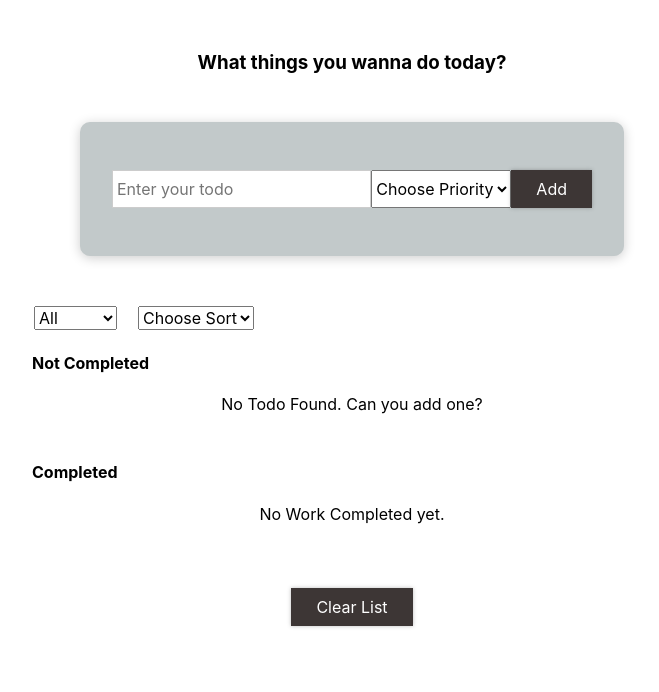
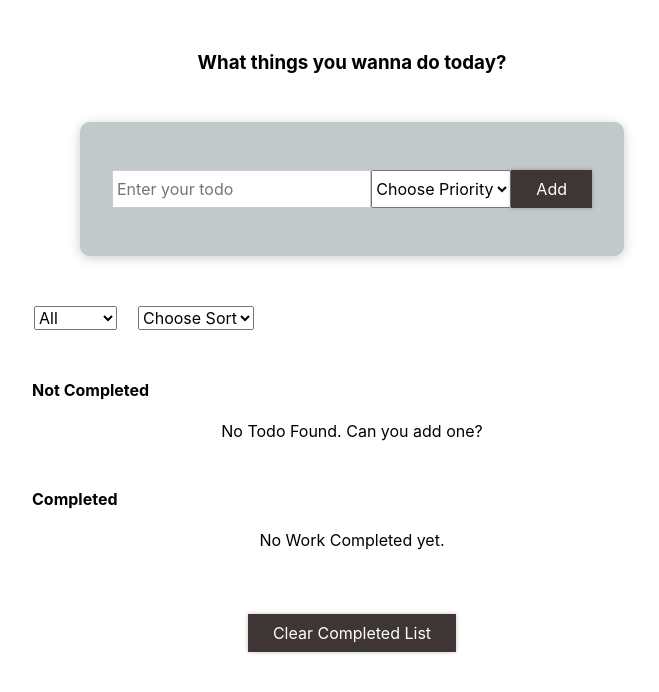
Before and after one commit to VishakAmin/todo_task, a React (Create React App) app: page / in a window 1280 px wide. Shown: the top 692 px of the page, without its empty margins (288-947 px from the left). Built offline with nearby package versions, Linux system fonts and the light colour scheme; the HTML template or start-up script is replaced by a standard one.

Commit message:
Added Drag and Drop feature

```diff
--- a/package.json
+++ b/package.json
@@ -7,6 +7,7 @@
     "@testing-library/react": "^11.1.0",
     "@testing-library/user-event": "^12.1.10",
     "react": "^17.0.2",
+    "react-beautiful-dnd": "^13.1.0",
     "react-dom": "^17.0.2",
     "react-scripts": "4.0.3",
     "react-uuid": "^1.0.2",
--- a/src/App.css
+++ b/src/App.css
@@ -16,6 +16,9 @@
 
 #select-list{
  display: flex;
+ width: 40rem;
+ max-width: 80%;
+ margin: 3rem auto;
 }
 
 #select{
--- a/src/App.js
+++ b/src/App.js
@@ -6,6 +6,7 @@ import TodoLists from './components/Todo/TodoList/TodoLists';
 import uuid from 'react-uuid'
 import Button from './components/UI/Button/Button';
 import Select from './components/UI/Select/Select';
+import {DragDropContext, Droppable} from "react-beautiful-dnd"
 
 const getlocalStorageItems = () => {
   const todo = localStorage.getItem('lists');
@@ -23,7 +24,7 @@ function App() {
   const [incompleteTodo, setIncompletedTodo] = useState([])
   const [priorityFilter,  setPriorityFilter] = useState("all")
   const [todoFilter, setTodoFilter] = useState([])
-  const [sortType, setSortType] = useState()
+  const [sortType, setSortType] = useState("")
 
 
   useEffect(() => {
@@ -77,7 +78,7 @@ function App() {
   }
 
   const removeAllList = () => {
-    setTodoList([])
+    setTodoList(todoList.filter(list => list.completed === false))
     setPriorityFilter("")
     setSortType("")
   }
@@ -110,15 +111,65 @@ function App() {
 
   if (incompleteTodo.length > 0) {
     todo = (
-      <TodoLists list={incompleteTodo} onDeletelist={deleteTodolist} onCompletedList ={completedTodolist} onUpdateTodoList = {updateTodoList} check="Incomplete"/>
+      <Droppable droppableId="list">
+      {(provided, snapshot) => (
+         <div
+          ref={provided.innerRef}
+           {...provided.droppableProps}>
+          <TodoLists list={incompleteTodo} onDeletelist={deleteTodolist} onCompletedList ={completedTodolist} onUpdateTodoList = {updateTodoList} check="Incomplete"/>
+        {provided.placeholder}
+        </div>
+      )
+  }
+  </Droppable>
     )
   }
 
   if (completedTodo.length > 0 ) {
     compTodo = (
+      <Droppable droppableId="complist">
+      {(provided, snapshot) => (
+         <div
+          ref={provided.innerRef}
+           {...provided.droppableProps}>
       <TodoLists list={completedTodo} onDeletelist={deleteTodolist} onCompletedList ={completedTodolist} onUpdateTodoList = {updateTodoList} />
+      {provided.placeholder}
+      </div>
+
     )
   }
+  </Droppable>
+  )}
+
+  const onDragEnd = (result) => {
+      const {draggableId, destination, source} = result;
+
+      if(!destination){
+        return
+      }
+      if (destination.index === source.index && destination.droppableId === source.droppableId) {
+        return;
+    }
+
+    if(destination.droppableId === source.droppableId){
+      const newTodo = [...todoList]
+      const dragableItem = newTodo[source.index]
+      newTodo.splice(source.index, 1)
+      newTodo.splice(destination.index, 0, dragableItem)
+      console.log("dsdsdsd",newTodo);
+      setTodoList(newTodo)
+       setCompletedTodo(todoList.filter(list => list.completed === true))
+       setIncompletedTodo(todoList.filter(list => list.completed === false))
+      return
+    }
+
+    if (destination.droppableId !== source.droppableId) {
+        completedTodolist(draggableId)
+  }
+
+
+  }
+
 
   return (
     <div >
@@ -128,8 +179,8 @@ function App() {
       <section id="todolist-form">
         <TodoInput onAddTodo={addTodoList}/>
       </section>
-      <section id="lists">
-        <div id="select-list">
+
+      <div id="select-list">
           <div id="select">
           <Select value={priorityFilter} onChange={handlePriorityFilter}>
                 <option value = "all" >All</option>
@@ -141,13 +192,16 @@ function App() {
 
           <div id="select">
           <Select value={sortType} onChange={handleSort}>
-                <option value = "" disabled selected >Choose Sort</option>
+                <option value = "" disabled  >Choose Sort</option>
                 <option value = "asc" >aA-zZ</option>
                 <option value = "dsc">zZ-aA</option>
            </Select>
 
           </div>
         </div>
+
+      <DragDropContext onDragEnd={onDragEnd}>
+      <section id="lists">
         <h4>Not Completed</h4>
         {todo}
       </section>
@@ -156,9 +210,12 @@ function App() {
         <h4>Completed</h4>
         {compTodo}
       </section>
+      </DragDropContext>
+
       <div className="clear-btn">
-        <Button onClick={removeAllList}>Clear List</Button>
+        <Button onClick={removeAllList}>Clear Completed List</Button>
       </div>
+
     </div>
   );
 }
--- a/src/components/Todo/TodoList/TodoLists.js
+++ b/src/components/Todo/TodoList/TodoLists.js
@@ -5,7 +5,8 @@ import classes from "./TodoLists.module.css"
 const TodoLists = ({onDeletelist, onCompletedList,onUpdateTodoList,onEditList,list}) => {
   return (
     <ul className={classes.listItems}>
-      { list.map(list => (
+
+              { list.map((list,index) => (
                 <TodoListItem
                   key={list.id}
                   id={list.id}
@@ -16,8 +17,9 @@ const TodoLists = ({onDeletelist, onCompletedList,onUpdateTodoList,onEditList,li
                   text = {list.text}
                   comp = {list.completed}
                   priority = {list.priority}
+                  index={index}
+                >
 
-        >
                 </TodoListItem>
               ))
               }
--- a/src/components/Todo/TodoListItem/TodoListItem.js
+++ b/src/components/Todo/TodoListItem/TodoListItem.js
@@ -1,9 +1,10 @@
 import React,{useState} from 'react'
+import { Draggable } from 'react-beautiful-dnd'
 import Button from '../../UI/Button/Button'
 import TodoInput from '../TodoInput/TodoInput'
 import classes from "./TodoListItem.module.css"
 
-const TodoListItem = ({onDelete, onComplete, id, text, priority, onUpdate, comp}) => {
+const TodoListItem = ({onDelete, onComplete, id, text, priority, onUpdate, comp, index}) => {
 
   const [edit, setEdit] = useState({
     id: null,
@@ -30,7 +31,14 @@ const TodoListItem = ({onDelete, onComplete, id, text, priority, onUpdate, comp}
 
   return (
       <>
+
           {edit.id ? (<TodoInput edit={edit} onSubmit={submitHandler}/>) : (
+            <Draggable draggableId={id} index={index}>
+              {(provided, snapshot)=>(
+                  <div {...provided.draggableProps}
+                  {...provided.dragHandleProps}
+                  ref={provided.innerRef} className={ snapshot.isDragging ? "dragging" : ""}>
+
                                  <li className={classes.listItem}>
                                  <div className={classes.items}>
                                    <div className={ classes.text}>
@@ -43,6 +51,9 @@ const TodoListItem = ({onDelete, onComplete, id, text, priority, onUpdate, comp}
                                   <Button color="green" onClick={completeHandler}>{comp ? "Incompete" : "Complete"}</Button>
                                 </div>
                                 </li>
+                  </div>
+              )}
+              </Draggable>
           )}
       </>
   )
```
Also changed, not shown: 1 other file (tests, documents, lock files or other folders). Lines whose indentation alone changed are shown as unchanged.
